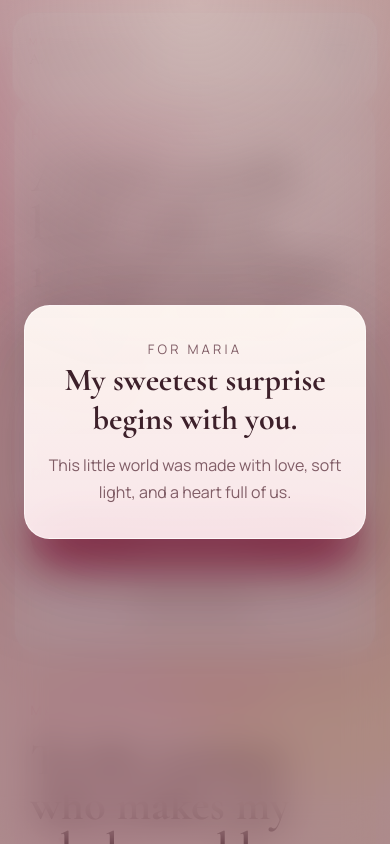
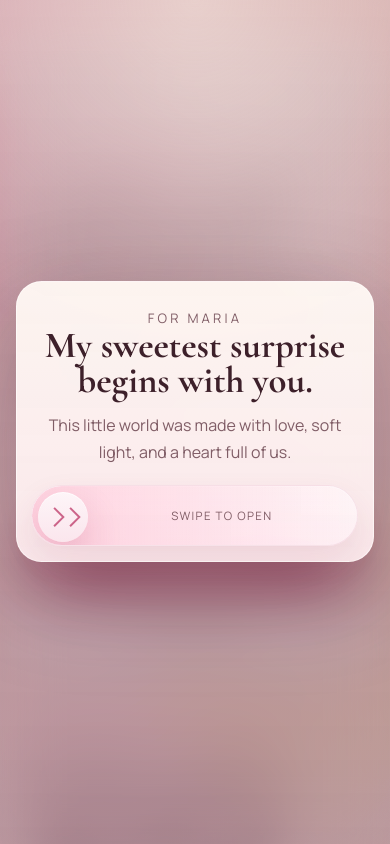
Before and after one commit to malikazrab/Gift, a React (Vite) app in the folder surprise/: page / in a window 390 px wide. Shown: the top 844 px of the page. Built offline with nearby package versions, Linux system fonts and the light colour scheme.

Commit message:
Add swipe to overlay and optimizations

```diff
--- a/surprise/src/App.css
+++ b/surprise/src/App.css
@@ -3,6 +3,22 @@
   min-height: 100vh;
   min-height: 100dvh;
   overflow: clip;
+}
+
+.app-stage {
+  transition:
+    filter 0.45s ease,
+    transform 0.45s ease,
+    opacity 0.45s ease;
+  will-change: filter, transform, opacity;
+}
+
+.app-shell.welcome-active .app-stage {
+  filter: blur(18px) saturate(0.82);
+  transform: scale(0.985);
+  opacity: 0.88;
+  pointer-events: none;
+  user-select: none;
 }
 
 .app-main {
@@ -15,6 +31,7 @@
 
 .route-stage {
   min-height: calc(100vh - 7.5rem);
+  will-change: transform, opacity;
 }
 
 .welcome-overlay {
@@ -23,15 +40,15 @@
   z-index: 30;
   display: grid;
   place-items: center;
-  padding: 24px;
+  padding: clamp(16px, 4vw, 24px);
   background:
-    radial-gradient(circle at top, rgba(255, 249, 236, 0.4), transparent 45%),
-    rgba(77, 22, 36, 0.46);
+    radial-gradient(circle at top, rgba(255, 249, 236, 0.5), transparent 42%),
+    linear-gradient(180deg, rgba(104, 33, 56, 0.3), rgba(84, 27, 53, 0.4));
   transition:
-    opacity 1s ease,
-    visibility 1s ease;
-  backdrop-filter: blur(20px);
-  -webkit-backdrop-filter: blur(20px);
+    opacity 0.45s ease,
+    visibility 0.45s ease;
+  backdrop-filter: blur(28px) saturate(1.05);
+  -webkit-backdrop-filter: blur(28px) saturate(1.05);
 }
 
 .welcome-overlay.closing {
@@ -40,23 +57,113 @@
 }
 
 .welcome-card {
-  width: min(100%, 560px);
-  padding: 36px 32px;
+  width: min(100%, 34rem);
+  padding: 36px 32px 28px;
   border: 1px solid rgba(255, 255, 255, 0.55);
   border-radius: 32px;
   text-align: center;
   background:
     linear-gradient(180deg, rgba(255, 248, 243, 0.96), rgba(255, 239, 241, 0.92));
   box-shadow: 0 30px 100px rgba(59, 17, 27, 0.26);
+  backface-visibility: hidden;
+  transform: translateZ(0);
+  will-change: transform, opacity;
 }
 
 .welcome-card h2 {
   margin: 0 0 14px;
   font-size: clamp(2rem, 5vw, 3.4rem);
+  line-height: 0.95;
 }
 
 .welcome-card p {
   color: var(--muted);
+  margin-inline: auto;
+  max-width: 28rem;
+}
+
+.welcome-swipe {
+  position: relative;
+  display: flex;
+  align-items: center;
+  height: 4.65rem;
+  margin-top: 1.7rem;
+  padding: 0.35rem;
+  border: 1px solid rgba(193, 69, 114, 0.12);
+  border-radius: 999px;
+  background:
+    linear-gradient(180deg, rgba(255, 255, 255, 0.72), rgba(255, 246, 249, 0.82));
+  box-shadow:
+    inset 0 1px 0 rgba(255, 255, 255, 0.8),
+    0 14px 30px rgba(147, 60, 88, 0.1);
+  overflow: hidden;
+  will-change: transform;
+  transform: translateZ(0);
+  transform-origin: center;
+}
+
+.welcome-swipe__fill {
+  position: absolute;
+  inset: 0;
+  border-radius: inherit;
+  background:
+    linear-gradient(90deg, rgba(255, 183, 205, 0.58), rgba(255, 222, 230, 0.18));
+  transform-origin: left center;
+  will-change: transform;
+}
+
+.welcome-swipe__hint {
+  position: relative;
+  z-index: 1;
+  width: 100%;
+  padding: 0 1rem 0 5.1rem;
+  font-size: 0.9rem;
+  letter-spacing: 0.2em;
+  white-space: nowrap;
+  text-transform: uppercase;
+  color: var(--accent-strong);
+}
+
+.welcome-swipe__handle {
+  position: absolute;
+  top: 0.35rem;
+  left: 0.35rem;
+  z-index: 2;
+  display: flex;
+  align-items: center;
+  justify-content: center;
+  width: 4.025rem;
+  height: 4.025rem;
+  border-radius: 999px;
+  background:
+    linear-gradient(180deg, rgba(255, 255, 255, 0.92), rgba(255, 243, 247, 0.92)),
+    linear-gradient(180deg, #f07ea5, #c64874);
+  box-shadow:
+    0 18px 35px rgba(180, 68, 108, 0.24),
+    inset 0 1px 0 rgba(255, 255, 255, 0.8);
+  cursor: grab;
+  will-change: transform;
+  transform: translateZ(0);
+  touch-action: pan-y;
+  user-select: none;
+}
+
+.welcome-swipe__handle:active {
+  cursor: grabbing;
+}
+
+.welcome-swipe__chevrons {
+  display: inline-flex;
+  align-items: center;
+  gap: 0.15rem;
+}
+
+.welcome-swipe__chevrons span {
+  width: 0.85rem;
+  height: 0.85rem;
+  border-top: 2px solid rgba(193, 69, 114, 0.82);
+  border-right: 2px solid rgba(193, 69, 114, 0.82);
+  transform: rotate(45deg);
 }
 
 .welcome-label,
@@ -115,6 +222,7 @@
     radial-gradient(circle, rgba(255, 255, 255, 0.95), rgba(255, 214, 226, 0.4));
   box-shadow: 0 0 18px rgba(255, 220, 231, 0.8);
   opacity: 0.7;
+  transform: translateZ(0);
 }
 
 .site-nav {
@@ -136,6 +244,8 @@
   backdrop-filter: blur(16px);
   -webkit-backdrop-filter: blur(16px);
   box-shadow: 0 18px 45px rgba(123, 45, 68, 0.1);
+  backface-visibility: hidden;
+  will-change: transform, opacity;
 }
 
 .site-nav__top {
@@ -255,6 +365,7 @@
     radial-gradient(circle at top right, rgba(255, 232, 214, 0.42), transparent 34%),
     linear-gradient(160deg, rgba(255, 251, 248, 0.88), rgba(255, 240, 243, 0.78));
   box-shadow: 0 18px 50px rgba(123, 45, 68, 0.12);
+  contain: paint;
 }
 
 .page-gift::before {
@@ -421,6 +532,7 @@
     radial-gradient(circle at 18% 22%, rgba(255, 224, 232, 0.5), transparent 28%),
     radial-gradient(circle at 82% 18%, rgba(255, 241, 209, 0.46), transparent 24%);
   background-size: 140% 140%;
+  contain: paint;
 }
 
 .hero-section--inner {
@@ -449,6 +561,8 @@
   color: rgba(201, 103, 135, 0.4);
   filter: drop-shadow(0 10px 16px rgba(225, 150, 176, 0.22));
   will-change: transform, opacity;
+  backface-visibility: hidden;
+  transform: translateZ(0);
 }
 
 .hero-badge {
@@ -500,6 +614,7 @@
 .content-section,
 .final-letter {
   padding: clamp(1.4rem, 4vw, 2rem);
+  contain: paint;
 }
 
 .content-section__heading {
@@ -693,6 +808,7 @@
     transform 0.4s ease,
     filter 0.4s ease;
   transform-style: preserve-3d;
+  will-change: transform;
 }
 
 .heart-shell:hover {
@@ -720,6 +836,7 @@
   perspective: 1200px;
   filter: drop-shadow(0 30px 60px rgba(137, 39, 69, 0.22));
   transform-style: preserve-3d;
+  will-change: transform;
 }
 
 .paper-heart-backdrop {
@@ -732,6 +849,7 @@
   transform: rotate(45deg) scale(1);
   box-shadow: inset 0 1px 0 rgba(255, 255, 255, 0.85);
   filter: drop-shadow(0 0 0 rgba(255, 124, 165, 0));
+  will-change: transform, opacity;
 }
 
 .paper-heart-backdrop::before,
@@ -772,6 +890,7 @@
   box-shadow:
     0 12px 30px rgba(151, 57, 86, 0.16),
     inset 0 1px 0 rgba(255, 255, 255, 0.9);
+  will-change: transform;
 }
 
 .paper-heart-lobe {
@@ -858,6 +977,7 @@
   visibility: hidden;
   pointer-events: none;
   transform: translate(-50%, -50%);
+  will-change: transform, opacity;
 }
 
 .heart-photo-reveal.visible {
@@ -884,6 +1004,8 @@
   box-shadow:
     0 22px 55px rgba(120, 38, 64, 0.18),
     inset 0 1px 0 rgba(255, 255, 255, 0.88);
+  backface-visibility: hidden;
+  transform: translateZ(0);
 }
 
 .heart-stage.is-open .paper-heart-backdrop {
@@ -1105,8 +1227,29 @@
   }
 
   .welcome-card {
-    padding: 2rem 1.3rem;
+    width: min(100%, 28rem);
+    padding: 1.9rem 1.15rem 1.1rem;
     border-radius: 1.6rem;
+  }
+
+  .welcome-card h2 {
+    font-size: clamp(1.85rem, 9vw, 2.9rem);
+  }
+
+  .welcome-swipe {
+    height: 4.15rem;
+    margin-top: 1.45rem;
+  }
+
+  .welcome-swipe__hint {
+    padding: 0 0.8rem 0 4.6rem;
+    font-size: 0.78rem;
+    letter-spacing: 0.16em;
+  }
+
+  .welcome-swipe__handle {
+    width: 3.45rem;
+    height: 3.45rem;
   }
 
   .page-shell {
@@ -1332,6 +1475,32 @@
   .heart-photo-reveal {
     width: min(84vw, 17rem);
   }
+
+  .welcome-card {
+    width: min(100%, 24rem);
+    padding: 1.55rem 0.9rem 0.95rem;
+  }
+
+  .welcome-card h2 {
+    margin-bottom: 0.8rem;
+    font-size: clamp(1.65rem, 10vw, 2.3rem);
+  }
+
+  .welcome-swipe {
+    height: 3.8rem;
+    margin-top: 1.2rem;
+  }
+
+  .welcome-swipe__hint {
+    padding: 0 0.65rem 0 4.05rem;
+    font-size: 0.72rem;
+    letter-spacing: 0.12em;
+  }
+
+  .welcome-swipe__handle {
+    width: 3.1rem;
+    height: 3.1rem;
+  }
 }
 
 @supports not ((backdrop-filter: blur(16px)) or (-webkit-backdrop-filter: blur(16px))) {
@@ -1346,6 +1515,7 @@
 
 @media (prefers-reduced-motion: reduce) {
   .welcome-overlay,
+  .app-stage,
   .heart-shell,
   .site-nav__link,
   .site-nav__links,
--- a/surprise/src/App.jsx
+++ b/surprise/src/App.jsx
@@ -1,4 +1,4 @@
-import { useEffect, lazy } from 'react'
+import { useEffect, lazy, useState } from 'react'
 import { AnimatePresence, motion, useReducedMotion } from 'framer-motion'
 import { Route, Routes, useLocation } from 'react-router-dom'
 import FloatingDecor from './components/FloatingDecor'
@@ -42,11 +42,13 @@ function ScrollManager() {
 function App() {
   const location = useLocation()
   const prefersReducedMotion = useReducedMotion()
+  const [welcomeActive, setWelcomeActive] = useState(true)
 
   return (
-    <div className="app-shell">
+    <div className={`app-shell ${welcomeActive ? 'welcome-active' : ''}`}>
       <ScrollManager />
-      <WelcomeOverlay />
+      {welcomeActive ? <WelcomeOverlay onDismiss={() => setWelcomeActive(false)} /> : null}
+      <div className="app-stage">
         <FloatingDecor />
         <SiteNav />
 
@@ -74,6 +76,7 @@ function App() {
           </footer>
         </main>
       </div>
+    </div>
   )
 }
 
--- a/surprise/src/components/WelcomeOverlay.jsx
+++ b/surprise/src/components/WelcomeOverlay.jsx
@@ -1,74 +1,190 @@
 import { useEffect, useRef, useState } from 'react'
-import { useReducedMotion } from 'framer-motion'
-import gsap from 'gsap'
+import {
+  animate,
+  motion,
+  useMotionValue,
+  useReducedMotion,
+  useTransform,
+} from 'framer-motion'
 
-function WelcomeOverlay() {
+const COMPLETE_THRESHOLD = 0.82
+const VELOCITY_THRESHOLD = 950
+const COMPACT_COMPLETE_THRESHOLD = 0.74
+const COMPACT_VELOCITY_THRESHOLD = 720
+
+function WelcomeOverlay({ onDismiss }) {
   const prefersReducedMotion = useReducedMotion()
-  const welcomeCardRef = useRef(null)
-  const [showWelcome, setShowWelcome] = useState(true)
+  const swipeTrackRef = useRef(null)
+  const swipeHandleRef = useRef(null)
   const [welcomeClosing, setWelcomeClosing] = useState(false)
+  const [swipeHandleWidth, setSwipeHandleWidth] = useState(70)
+  const [maxSwipeDistance, setMaxSwipeDistance] = useState(0)
+  const swipeX = useMotionValue(0)
+  const swipeProgress = useTransform(() => {
+    const totalDistance = maxSwipeDistance + swipeHandleWidth
+    if (!totalDistance) {
+      return 0
+    }
+
+    return (swipeX.get() + swipeHandleWidth) / totalDistance
+  })
 
   useEffect(() => {
-    const closeTimer = window.setTimeout(() => {
-      setWelcomeClosing(true)
-    }, 6500)
+    const updateMaxSwipeDistance = () => {
+      if (!swipeTrackRef.current) {
+        return
+      }
 
-    const removeTimer = window.setTimeout(() => {
-      setShowWelcome(false)
-    }, 7600)
+      const nextHandleWidth = swipeHandleRef.current?.offsetWidth || swipeHandleWidth
+      const nextDistance = Math.max(
+        swipeTrackRef.current.offsetWidth - nextHandleWidth,
+        0,
+      )
+
+      setSwipeHandleWidth(nextHandleWidth)
+      setMaxSwipeDistance(nextDistance)
+      swipeX.set((current) => Math.min(current, nextDistance))
+    }
+
+    updateMaxSwipeDistance()
+    window.addEventListener('resize', updateMaxSwipeDistance)
 
     return () => {
-      window.clearTimeout(closeTimer)
-      window.clearTimeout(removeTimer)
+      window.removeEventListener('resize', updateMaxSwipeDistance)
     }
-  }, [])
+  }, [swipeHandleWidth, swipeX])
 
-  useEffect(() => {
-    if (!showWelcome || !welcomeCardRef.current) {
-      return undefined
+  const swipeHintOpacity = useTransform(
+    swipeX,
+    [0, Math.max(maxSwipeDistance * 0.5, 1)],
+    [1, 0.16],
+  )
+  const swipeTrackScale = useTransform(
+    swipeX,
+    [0, Math.max(maxSwipeDistance * 0.65, 1), Math.max(maxSwipeDistance, 1)],
+    [1, 1.01, 1.02],
+  )
+
+  const finishDismiss = () => {
+    setWelcomeClosing(true)
+    const removalDelay = prefersReducedMotion ? 80 : 420
+    window.setTimeout(() => {
+      onDismiss?.()
+    }, removalDelay)
+  }
+
+  const handleSwipeEnd = async (_, info) => {
+    if (!maxSwipeDistance) {
+      return
     }
 
-    if (prefersReducedMotion) {
-      gsap.set(welcomeCardRef.current, {
-        autoAlpha: 1,
-        y: 0,
-        scale: 1,
-        rotateX: 0,
+    const currentX = swipeX.get()
+    const swipeProgress = currentX / maxSwipeDistance
+    const usesCompactThresholds = maxSwipeDistance < 240
+    const completionThreshold = usesCompactThresholds
+      ? COMPACT_COMPLETE_THRESHOLD
+      : COMPLETE_THRESHOLD
+    const velocityThreshold = usesCompactThresholds
+      ? COMPACT_VELOCITY_THRESHOLD
+      : VELOCITY_THRESHOLD
+    const shouldComplete =
+      swipeProgress >= completionThreshold ||
+      (info.velocity.x >= velocityThreshold && swipeProgress > 0.4)
+
+    if (shouldComplete) {
+      await animate(swipeX, maxSwipeDistance, {
+        type: prefersReducedMotion ? 'tween' : 'spring',
+        stiffness: 260,
+        damping: 24,
+        mass: 0.9,
+        duration: prefersReducedMotion ? 0.2 : undefined,
       })
-      return undefined
+      finishDismiss()
+      return
     }
 
-    const tween = gsap.fromTo(
-      welcomeCardRef.current,
-      { autoAlpha: 0, y: 48, scale: 0.9, rotateX: -8 },
-      {
-        autoAlpha: 1,
-        y: 0,
-        scale: 1,
-        rotateX: 0,
-        duration: 1.2,
-        ease: 'power3.out',
-      },
-    )
-
-    return () => tween.kill()
-  }, [prefersReducedMotion, showWelcome])
-
-  if (!showWelcome) {
-    return null
+    await animate(swipeX, 0, {
+      type: prefersReducedMotion ? 'tween' : 'spring',
+      stiffness: 380,
+      damping: 26,
+      mass: 0.72,
+      duration: prefersReducedMotion ? 0.18 : undefined,
+    })
   }
 
   return (
-    <div className={`welcome-overlay ${welcomeClosing ? 'closing' : ''}`}>
-      <div className="welcome-card" ref={welcomeCardRef}>
+    <motion.div
+      className={`welcome-overlay ${welcomeClosing ? 'closing' : ''}`}
+      initial={prefersReducedMotion ? false : { opacity: 0 }}
+      animate={welcomeClosing ? { opacity: 0 } : { opacity: 1 }}
+      transition={{ duration: prefersReducedMotion ? 0.16 : 0.38, ease: 'easeOut' }}
+    >
+      <motion.div
+        className="welcome-card"
+        initial={
+          prefersReducedMotion
+            ? false
+            : { opacity: 0, y: 48, scale: 0.92, rotateX: -8 }
+        }
+        animate={
+          welcomeClosing
+            ? {
+                opacity: 0,
+                y: prefersReducedMotion ? -10 : -24,
+                scale: 0.95,
+              }
+            : {
+                opacity: 1,
+                y: 0,
+                scale: 1,
+                rotateX: 0,
+              }
+        }
+        transition={{
+          duration: prefersReducedMotion ? 0.18 : 0.72,
+          ease: [0.22, 1, 0.36, 1],
+        }}
+      >
         <p className="welcome-label">For Maria</p>
         <h2>My sweetest surprise begins with you.</h2>
         <p>
           This little world was made with love, soft light, and a heart full of
           us.
         </p>
-      </div>
-    </div>
+
+        <motion.div
+          className="welcome-swipe"
+          ref={swipeTrackRef}
+          style={{ scale: swipeTrackScale }}
+        >
+          <motion.div
+            className="welcome-swipe__fill"
+            style={{ scaleX: swipeProgress }}
+          />
+          <motion.p className="welcome-swipe__hint" style={{ opacity: swipeHintOpacity }}>
+            Swipe to open
+          </motion.p>
+          <motion.div
+            className="welcome-swipe__handle"
+            ref={swipeHandleRef}
+            drag="x"
+            dragDirectionLock
+            dragConstraints={{ left: 0, right: maxSwipeDistance }}
+            dragElastic={0.08}
+            dragMomentum={false}
+            dragTransition={{ bounceStiffness: 900, bounceDamping: 36 }}
+            style={{ x: swipeX }}
+            onDragEnd={handleSwipeEnd}
+            whileTap={prefersReducedMotion ? undefined : { scale: 0.98 }}
+          >
+            <span className="welcome-swipe__chevrons" aria-hidden="true">
+              <span />
+              <span />
+            </span>
+          </motion.div>
+        </motion.div>
+      </motion.div>
+    </motion.div>
   )
 }
 
--- a/surprise/src/pages/HomePage.jsx
+++ b/surprise/src/pages/HomePage.jsx
@@ -1,5 +1,6 @@
 import { Link } from 'react-router-dom'
-import { motion, useReducedMotion } from 'framer-motion'
+import { motion, useInView, useReducedMotion } from 'framer-motion'
+import { useRef } from 'react'
 import PageShell from '../components/PageShell'
 import PageGift from '../components/PageGift'
 import PaperHeartReveal from '../components/PaperHeartReveal'
@@ -12,6 +13,8 @@ import {
 
 function HomePage() {
   const prefersReducedMotion = useReducedMotion()
+  const heroRef = useRef(null)
+  const heroInView = useInView(heroRef, { amount: 0.2 })
 
   return (
     <PageShell
@@ -29,7 +32,7 @@ function HomePage() {
         </>
       }
     >
-      <section className="hero-section hero-section--inner">
+      <section className="hero-section hero-section--inner" ref={heroRef}>
         <div className="floating-hearts" aria-hidden="true">
           {floatingHearts.map((heart) => (
             <motion.span
@@ -45,7 +48,7 @@ function HomePage() {
               }}
               initial={prefersReducedMotion ? false : { opacity: 0, scale: 0.75 }}
               animate={
-                prefersReducedMotion
+                prefersReducedMotion || !heroInView
                   ? undefined
                   : {
                       x: [0, heart.driftX, heart.driftX * -0.55, 0],
```
Also changed, not shown: surprise/src/components/PaperHeartReveal.jsx (+14 -5 lines). Lines whose indentation alone changed are shown as unchanged.
